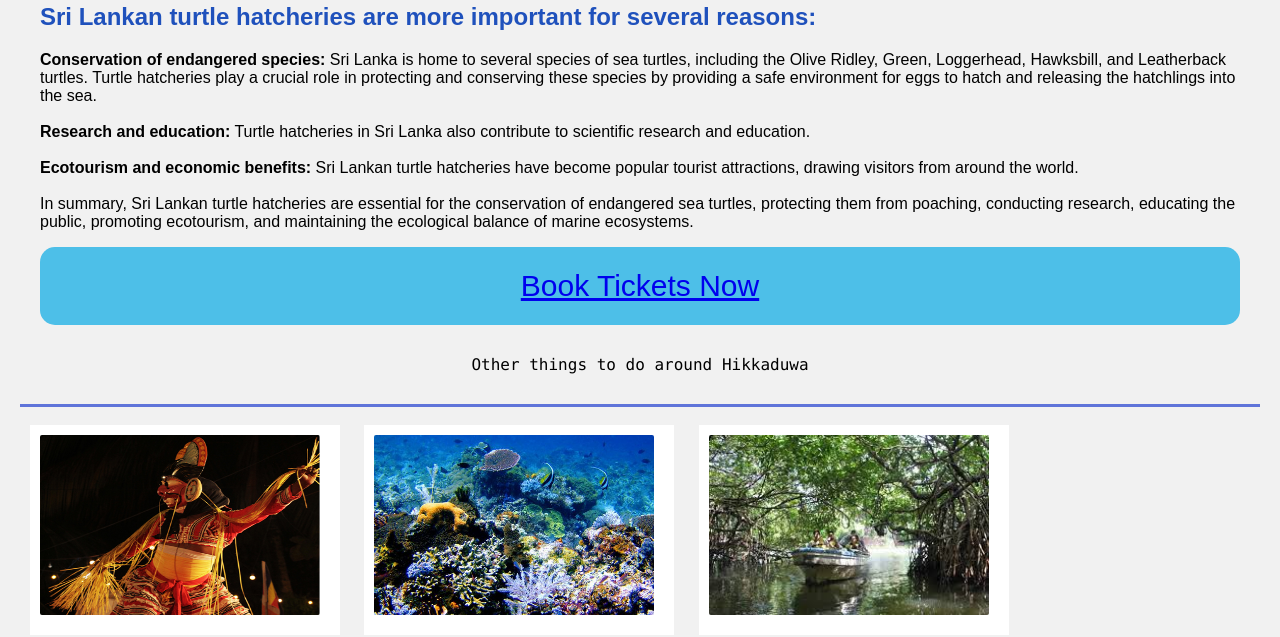
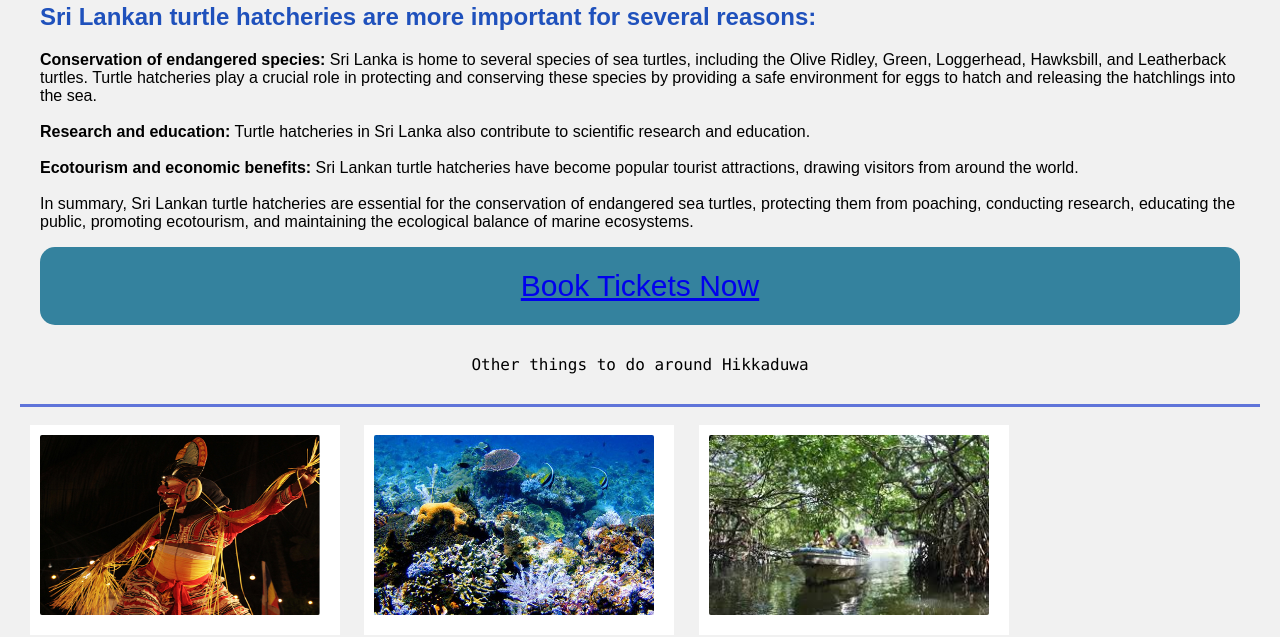
Before and after one commit to nimwara/hatchery, a plain HTML site: page index.html in a window 1280 px wide. Shown: the part 683-1320 px from the top of the page. Drawn offline with Linux system fonts and the light colour scheme.

Commit message:
Update styles.css

```diff
--- a/styles.css
+++ b/styles.css
@@ -443,7 +443,7 @@ map {
   text-align: center;
   text-decoration: none;
   color: #ffffff;
-  background-color: #4dbfe8;
+  background-color: #34829e;
   border-radius: 15px;
   outline: none;
   transition: 0.3s;
```
